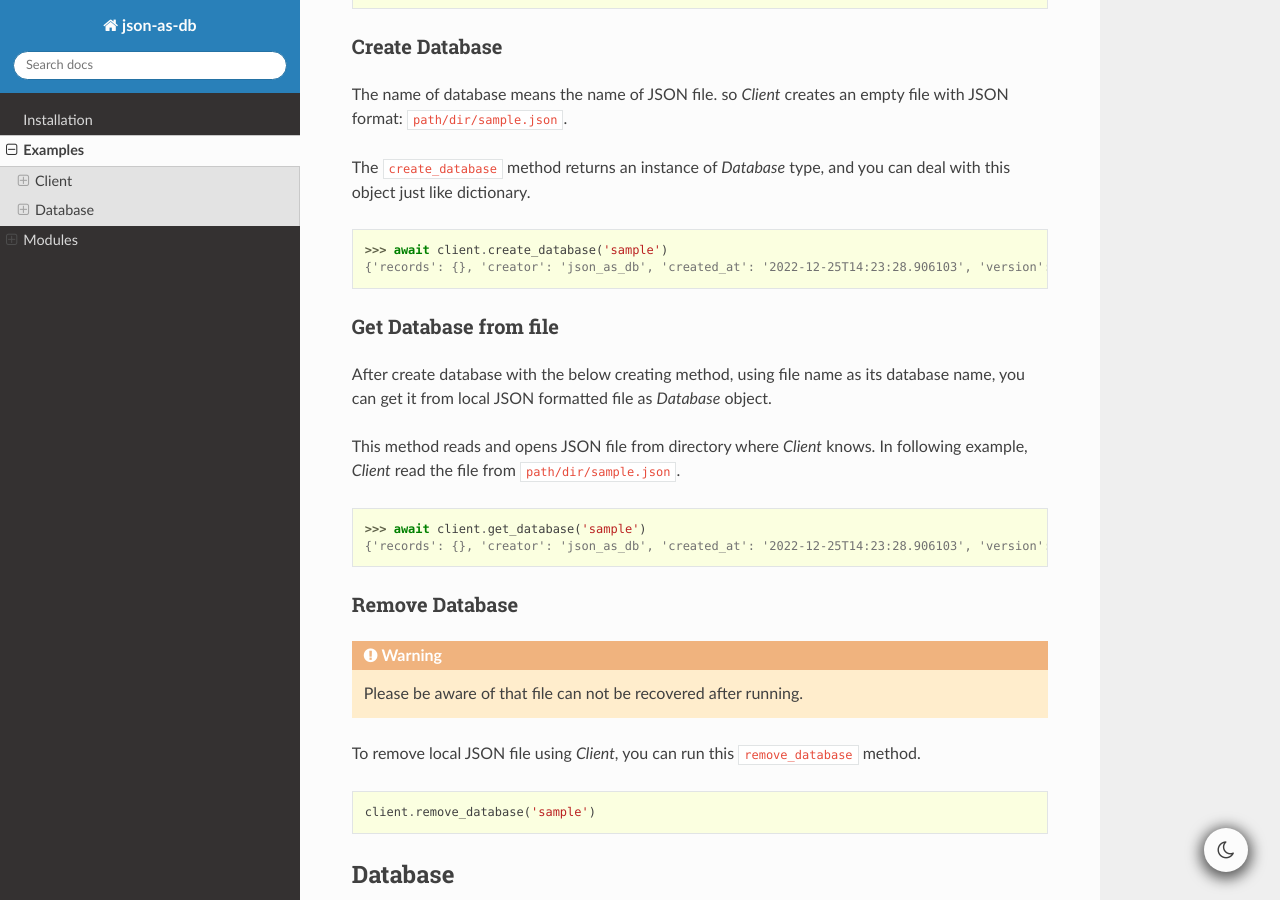
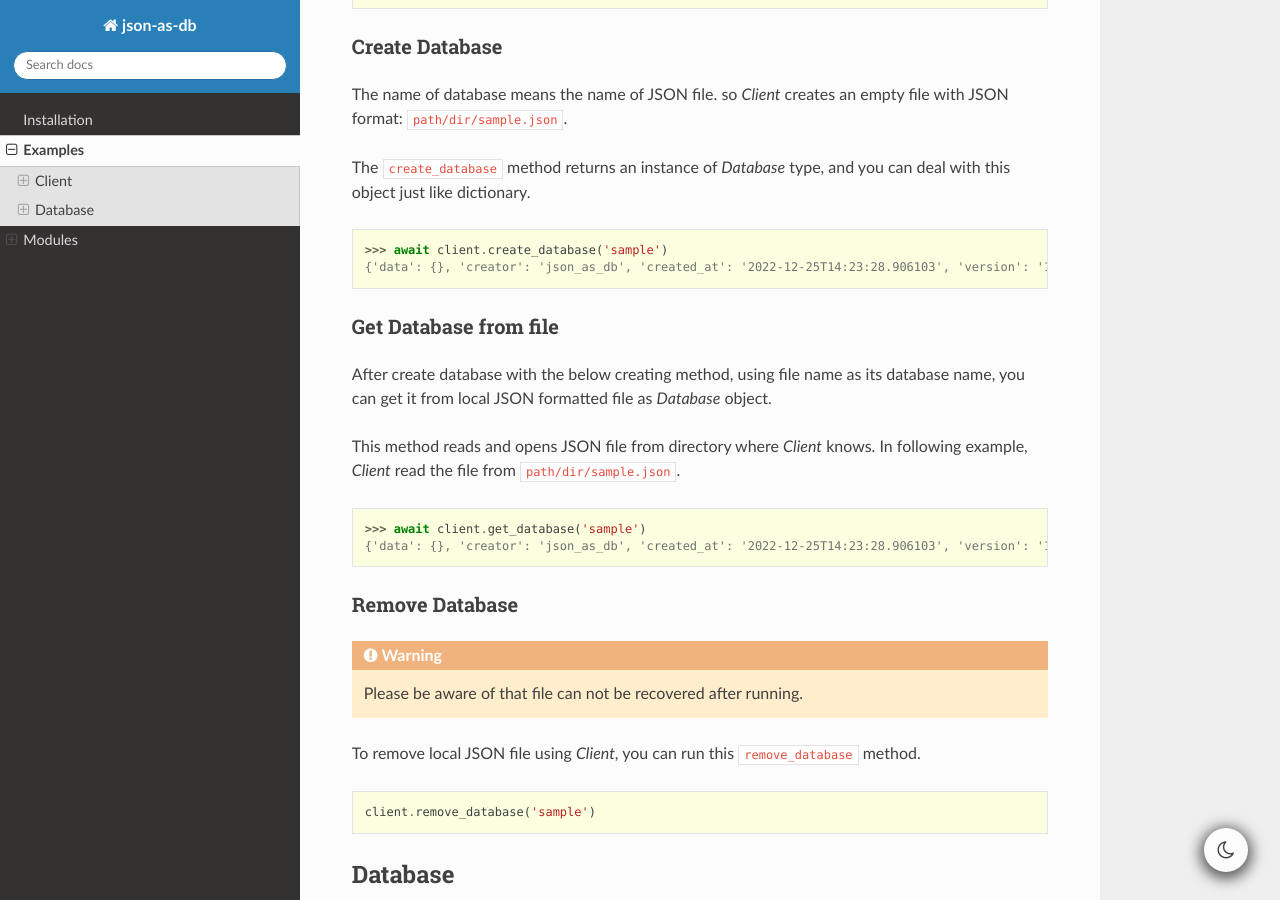
Before and after one commit to joonas-yoon/json-as-db, a Sphinx documentation site: the page built from docs/source/examples/index.rst, in a window 1280 px wide and 900 px high, scrolled down 455 px. Built offline with Sphinx 7.4.7 and the Read the Docs theme 2.0.0, drawn with Linux system fonts in a browser that asks for light colours.

Commit message:
docs: update field name

```diff
--- a/docs/source/examples/database/basic.rst
+++ b/docs/source/examples/database/basic.rst
@@ -163,7 +163,7 @@ then you can see the file content as like the following,
     {
         "created_at": "2022-12-25T16:50:02.459068",
         "creator": "json_as_db",
-        "records": {
+        "data": {
             "AwMJDzrjkpWJCee5iSozXW": {
                 "type": "Orange"
             }
--- a/docs/source/examples/index.rst
+++ b/docs/source/examples/index.rst
@@ -34,7 +34,7 @@ can deal with this object just like dictionary.
 .. code-block:: python
 
     >>> await client.create_database('sample')
-    {'records': {}, 'creator': 'json_as_db', 'created_at': '2022-12-25T14:23:28.906103', 'version': '1.0.0', 'updated_at': '2022-12-25T14:23:28.906103'}
+    {'data': {}, 'creator': 'json_as_db', 'created_at': '2022-12-25T14:23:28.906103', 'version': '1.0.0', 'updated_at': '2022-12-25T14:23:28.906103'}
 
 
 Get Database from file
@@ -50,7 +50,7 @@ following example, `Client` read the file from ``path/dir/sample.json``.
 .. code-block:: python
 
     >>> await client.get_database('sample')
-    {'records': {}, 'creator': 'json_as_db', 'created_at': '2022-12-25T14:23:28.906103', 'version': '1.0.0', 'updated_at': '2022-12-25T14:23:28.906103'}
+    {'data': {}, 'creator': 'json_as_db', 'created_at': '2022-12-25T14:23:28.906103', 'version': '1.0.0', 'updated_at': '2022-12-25T14:23:28.906103'}
 
 
 Remove Database
```
Also changed, not shown: 1 other file.
